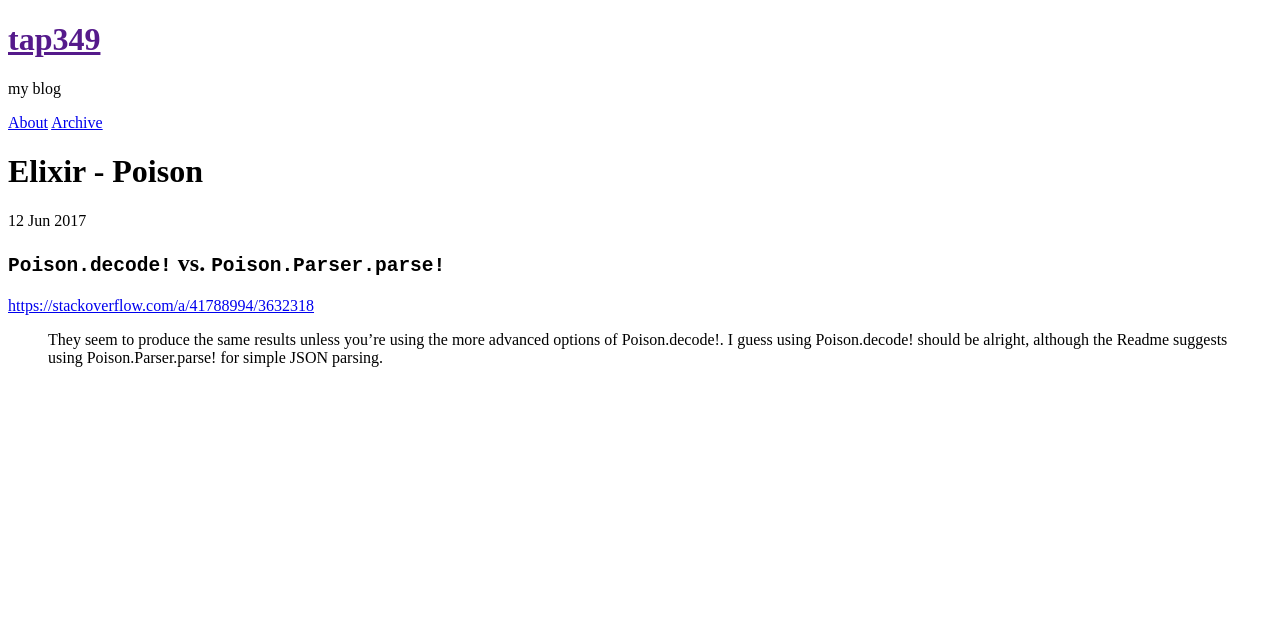
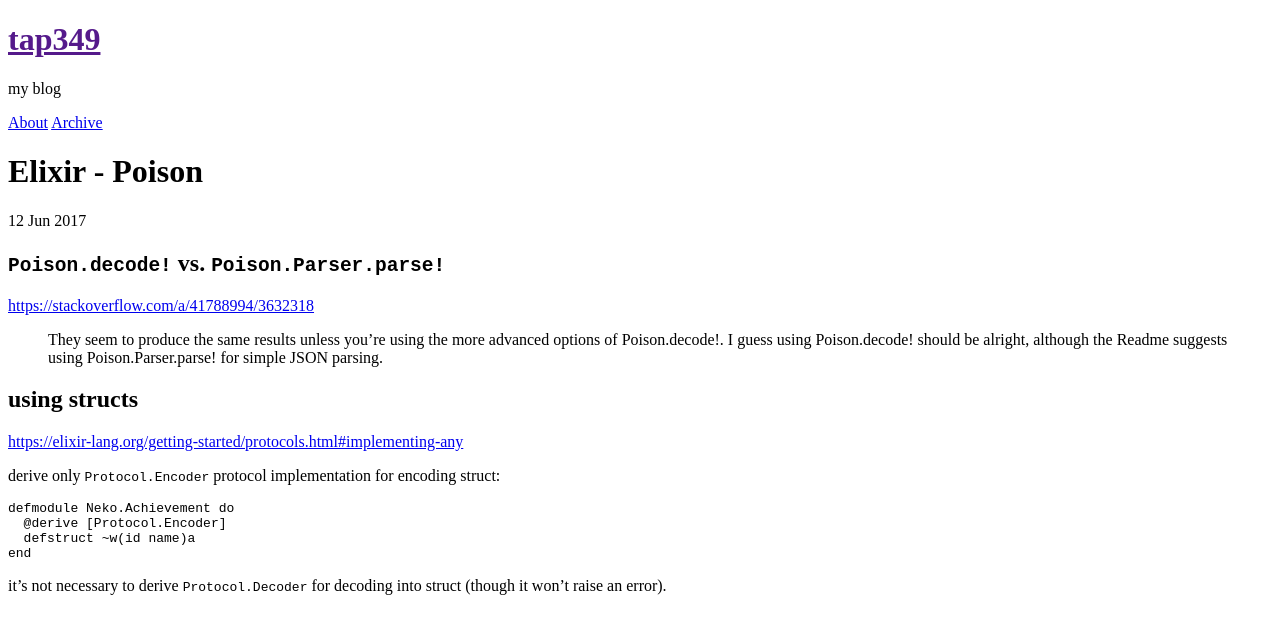
Before and after one commit to tap349/tap349.github.io, a Jekyll site: the page built from _posts/2017-06-12-elixir-poison.md, in a window 1280 px wide. Shown: the top 634 px of the page. Built offline with Jekyll 4.4.1, drawn with Linux system fonts in a browser that asks for light colours.

Commit message:
update 2017-06-12_14:21:37

````diff
--- a/_posts/2017-06-12-elixir-poison.md
+++ b/_posts/2017-06-12-elixir-poison.md
@@ -15,3 +15,19 @@ categories: [elixir, poison]
 > They seem to produce the same results unless you're using the more advanced
 > options of Poison.decode!. I guess using Poison.decode! should be alright,
 > although the Readme suggests using Poison.Parser.parse! for simple JSON parsing.
+
+## using structs
+
+<https://elixir-lang.org/getting-started/protocols.html#implementing-any>
+
+derive only `Protocol.Encoder` protocol implementation for encoding struct:
+
+```elixir
+defmodule Neko.Achievement do
+  @derive [Protocol.Encoder]
+  defstruct ~w(id name)a
+end
+```
+
+it's not necessary to derive `Protocol.Decoder` for decoding into struct
+(though it won't raise an error).
````
